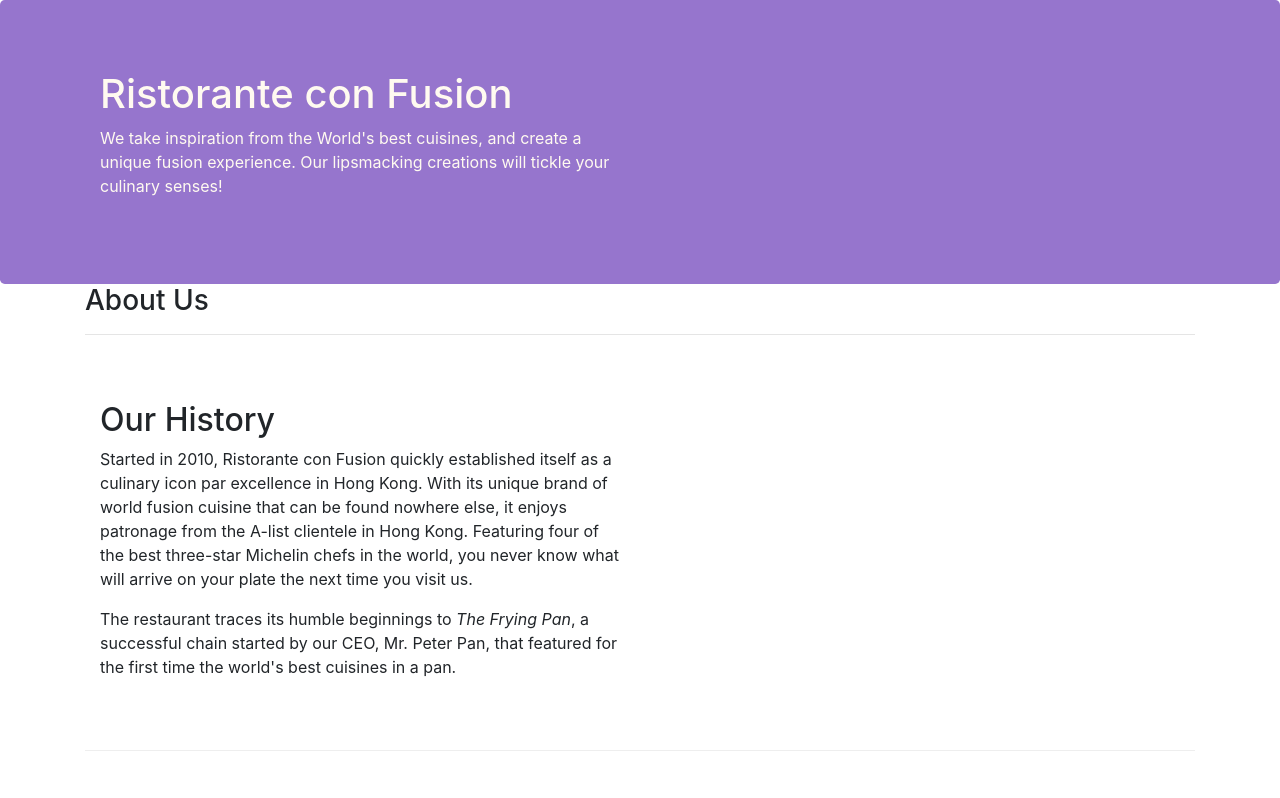
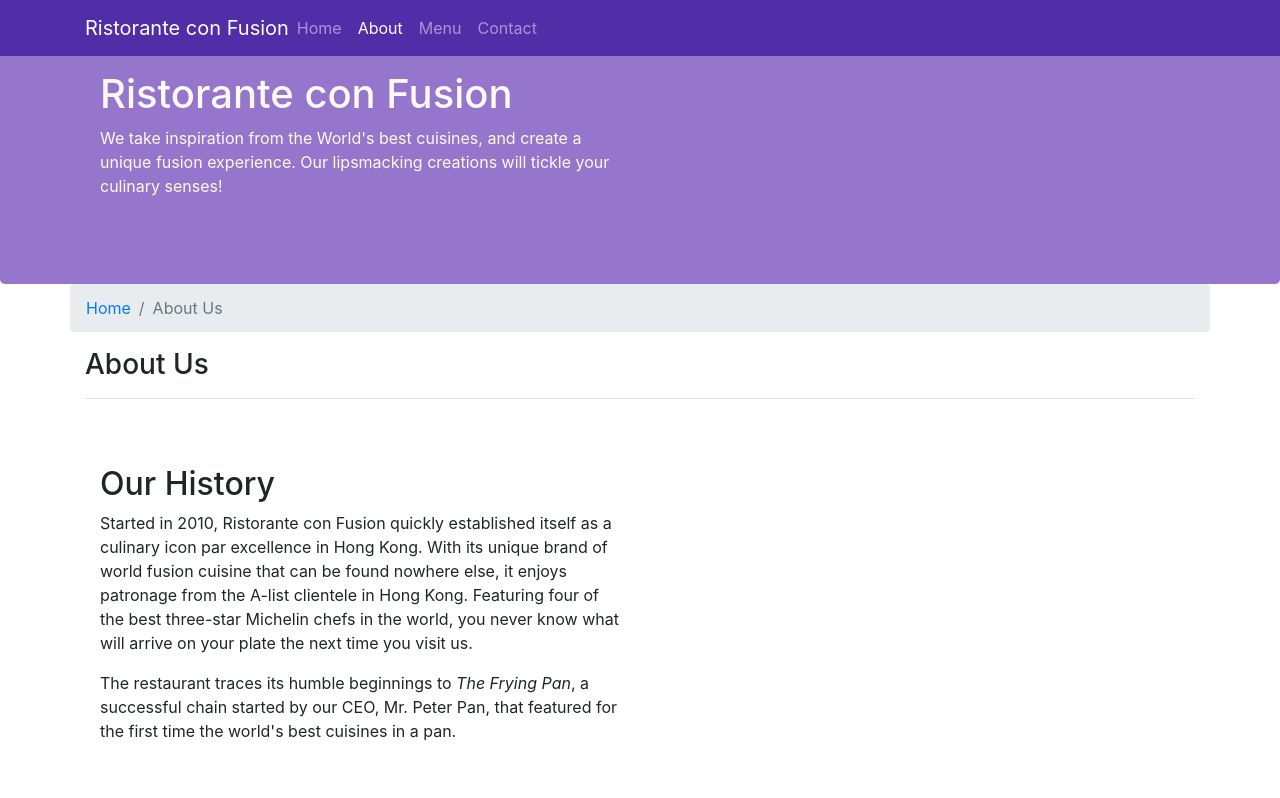
Before and after one commit to basharssalman/conFusion, a website: page aboutus.html in a window 1280 px wide. Shown: the top 798 px of the page. Drawn offline with nearby package versions, Linux system fonts and the light colour scheme.

Commit message:
nav-bar breadcrumb

```diff
--- a/aboutus.html
+++ b/aboutus.html
@@ -16,6 +16,22 @@
 </head>
 
 <body>
+    <nav class="navbar navbar-dark navbar-expand-sm fixed-top">
+        <div class="container">
+            <button class="navbar-toggler" type="button" data-toggle="collapse" data-target="#Navbar">
+                <span class="navbar-toggler-icon"></span>
+            </button>
+            <a class="navbar-brand mr-auto" href="./index.html">Ristorante con Fusion</a>
+            <div class="collapse navbar-collapse" id="Navbar">
+                <ul class="navbar-nav mr-auto">
+                    <li class="nav-item"><a class="nav-link" href="./index.html">Home</a></li>
+                    <li class="nav-item active"><a class="nav-link" href="#">About</a></li>
+                    <li class="nav-item"><a class="nav-link" href="#">Menu</a></li>
+                    <li class="nav-item"><a class="nav-link" href="#">Contact</a></li>
+                </ul>
+            </div>
+        </div>
+    </nav>
 
     <header class="jumbotron">
         <div class="container">
@@ -32,6 +48,10 @@
 
     <div class="container">
         <div class="row">
+            <ol class="col-12 breadcrumb">
+                <li class="breadcrumb-item"><a href="./index.html">Home</a></li>
+                <li class="breadcrumb-item active">About Us</li>
+            </ol>
             <div class="col-12">
                <h3>About Us</h3>
                <hr>
@@ -71,7 +91,7 @@
                 <div class="col-4 offset-1 col-sm-2">
                     <h5>Links</h5>
                     <ul class="list-unstyled">
-                        <li><a href="#">Home</a></li>
+                        <li><a href="./index.html">Home</a></li>
                         <li><a href="#">About</a></li>
                         <li><a href="#">Menu</a></li>
                         <li><a href="#">Contact</a></li>
--- a/css/styles.css
+++ b/css/styles.css
@@ -23,8 +23,17 @@
     color: floralwhite;
 }
 
-.address {
+address {
     font-size: 80%;
     margin: 0px;
     color: #0f0f0f;
 }
+
+body {
+    padding: 50px 0p 0px 0px;
+    z-index: 0;
+}
+
+.navbar-dark{
+    background-color: #512DA8;
+}
```
Also changed, not shown: index.html (+18 -1 lines).
